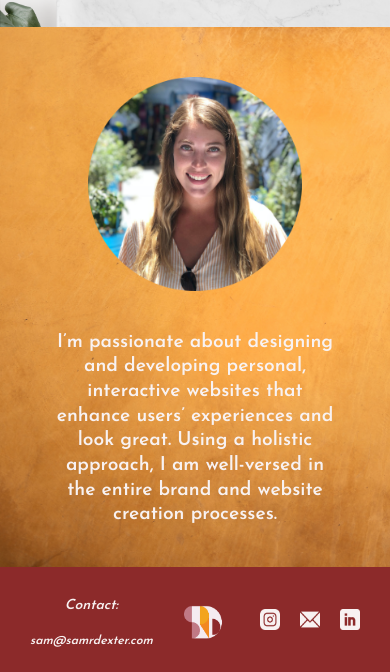
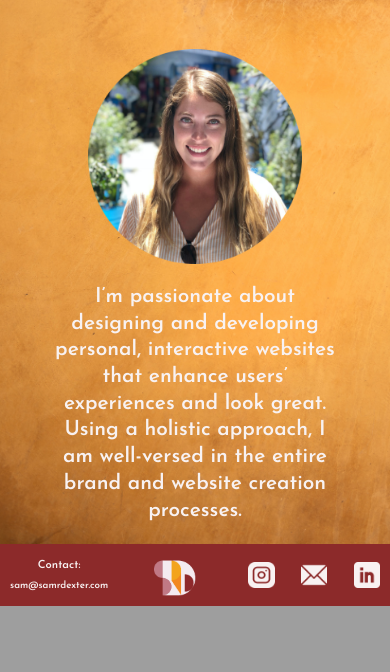
Before and after one commit to sdexter91/srd-portfolio, a PHP site: page / in a window 390 px wide. Shown: the part 1625-2297 px from the top of the page. After the commit the page ends 2231 px from the top, so only its background shows below. Run offline with PHP 8.4, Linux system fonts and the light colour scheme.

Commit message:
responsive adjustments

```diff
--- a/css/main.css
+++ b/css/main.css
@@ -195,7 +200,7 @@
    /* Footer styles */
    footer {
     background-color: #8C2A2A;
-    padding: 10px 30px;
+    padding: 10px;
    }
 
    footer .content-wrapper {
@@ -205,9 +210,16 @@
    }
 
    footer .contact {
-      font-size: .875em;
+      font-size: .7em;
       text-align: center;
-      font-style: italic;
+      display: flex;
+      align-items: center;
+      flex-wrap: wrap;
+      justify-content: center;
+   }
+
+   footer .contact h4, p {
+      margin: 0;
    }
 
    footer figure {
@@ -217,7 +229,7 @@
    }
 
     footer img {
-      width: 60%;
+      width: 50%;
    }
 
    footer .social-icons {
@@ -296,7 +308,7 @@
    .about-me p {
     width: 75%;
     text-align: center;
-    font-size: 1.2em;
+    font-size: 1.3em;
     display: flex;
     justify-content: space-around;
     align-items: center;
```
Also changed, not shown: other parts of css/main.css (+35 -22 lines), img/two-pink-wall.jpg.
